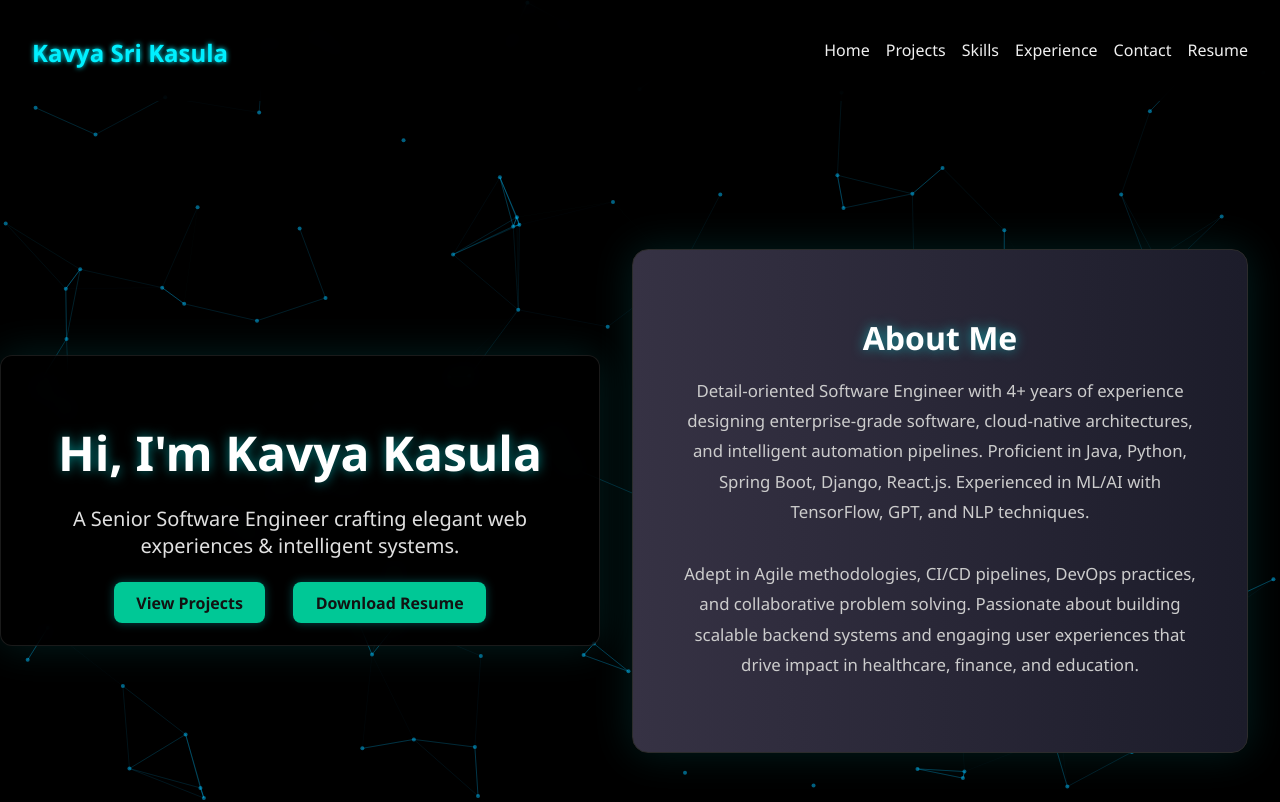
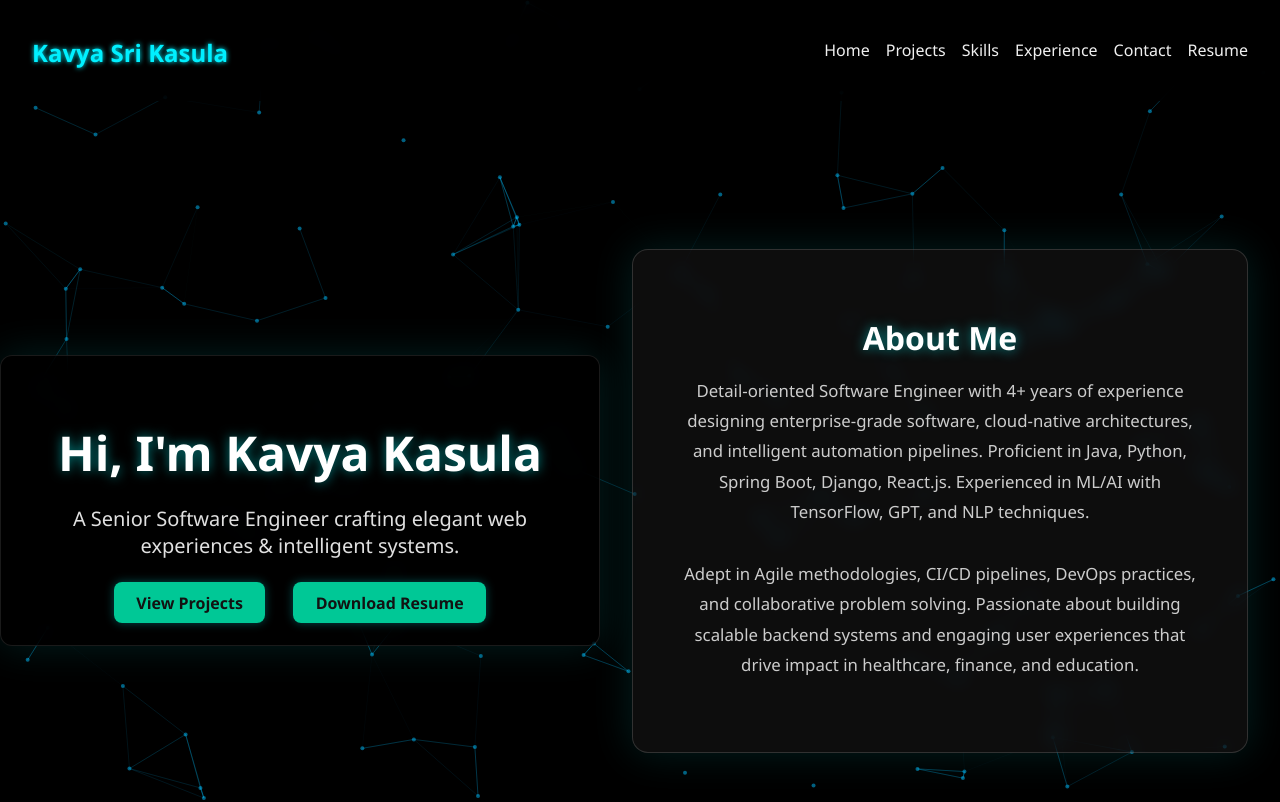
Before and after one commit to KasulaKavya/KavyaSri_Portfolio, a React (Create React App) app: page / in a window 1280 px wide. Shown: the top 802 px of the page. Built offline with nearby package versions, Linux system fonts and the light colour scheme.

Commit message:
changed about styling

```diff
--- a/src/index.css
+++ b/src/index.css
@@ -208,10 +208,12 @@ button:hover {
 .about {
   margin: 2rem;
   padding: 2.5rem;
-  background: linear-gradient(to right, #363244, #1c1c2a);
+  background: rgba(255, 255, 255, 0.05); /* subtle transparency */
   border-radius: 16px;
-  border: 1px solid #2c2c2c;
-  box-shadow: 0 0 40px rgba(0, 255, 255, 0.12);
+  border: 1px solid rgba(255, 255, 255, 0.15); /* soft border */
+  backdrop-filter: blur(10px); /* glassmorphism blur */
+  -webkit-backdrop-filter: blur(10px); /* for Safari support */
+  box-shadow: 0 0 40px rgba(0, 255, 255, 0.12); /* glowing outline */
 }
 
 /* === Projects === */
```
